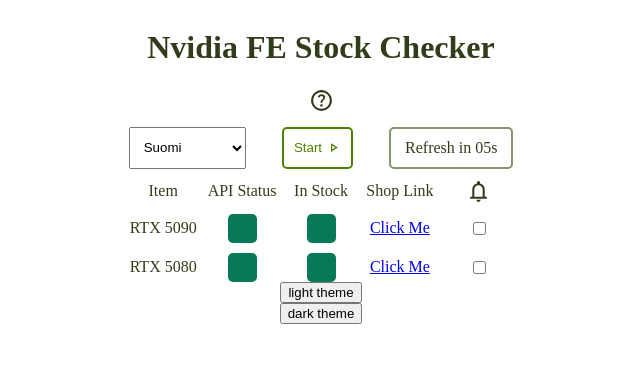
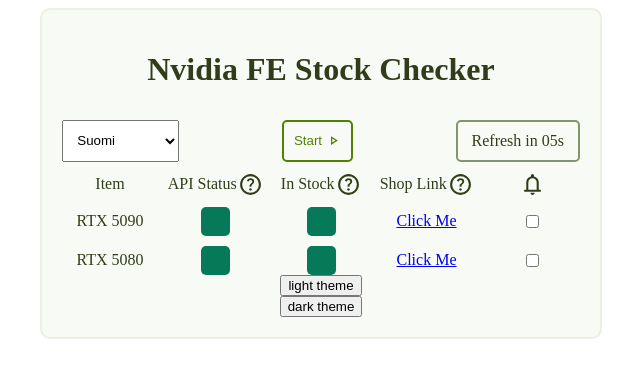
Before and after one commit to PJM178/nvidia-fe-stock-checker, a Next.js app: page / in a window 1280 px wide. Shown: the top 378 px of the page, without its empty margins (319-959 px from the left). Built offline with nearby package versions, Linux system fonts and the light colour scheme.

Commit message:
wrapper and popover components for menus

```diff
--- /dev/null
+++ b/src/app/components/Popover.module.css
@@ -0,0 +1,18 @@
+.popover-container {
+  position: fixed;
+  inset: 0px;
+  z-index: 1000;
+}
+
+.popover-container--close-popover {
+  position: fixed;
+  inset: 0px;
+  z-index: -1;
+}
+
+.popover-container--popover {
+  position: absolute;
+  background-color: var(--stroke-weak);
+  border-radius: 5px;
+  padding: 5px;
+}
--- /dev/null
+++ b/src/app/components/Popover.tsx
@@ -0,0 +1,55 @@
+import { createPortal } from "react-dom";
+import styles from "./Popover.module.css";
+import { useEffect, useRef } from "react";
+
+interface PopoverProps {
+  anchorEl: HTMLElement | null;
+  onClose: () => void;
+  children: React.ReactNode;
+}
+
+const Popover = (props: PopoverProps) => {
+  const { anchorEl, onClose, children } = props;
+  const contentRef = useRef<HTMLDivElement>(null);
+
+  const handleOnClick = (e: React.MouseEvent<HTMLDivElement, MouseEvent>) => {
+    e.stopPropagation();
+    onClose();
+  }
+
+  useEffect(() => {
+    if (anchorEl) {
+      const anchorRect = anchorEl.getBoundingClientRect();
+
+      if (contentRef.current) {
+        const contentRect = contentRef.current.getBoundingClientRect();
+
+        contentRef.current.style.top = (anchorRect.top + anchorRect.height) + 5 + "px";
+        contentRef.current.style.left = anchorRect.left - contentRect.width / 2 + anchorRect.width / 2 + "px";
+      }
+    }
+  }, [anchorEl]);
+
+  if (anchorEl) {
+    return (
+      <>
+        {createPortal(
+          <div className={styles["popover-container"]}>
+            <div
+              className={styles["popover-container--close-popover"]}
+              onClick={(e) => handleOnClick(e)}
+            />
+            <div ref={contentRef} className={styles["popover-container--popover"]}>
+              {children}
+            </div>
+          </div>,
+          document.body
+        )}
+      </>
+    );
+  }
+
+  return null;
+};
+
+export default Popover;
--- /dev/null
+++ b/src/app/components/Wrappers.tsx
@@ -0,0 +1,35 @@
+import { useRef, useState } from "react";
+import Popover from "./Popover";
+
+interface InlinePointerEnterAndLeaveWrapperProps {
+  children: React.ReactNode;
+  className?: string;
+  popoverContent?: React.ReactNode;
+}
+
+export const InlinePointerEnterAndLeaveWrapper = (props: InlinePointerEnterAndLeaveWrapperProps) => {
+  const { children, className, popoverContent } = props;
+  const [anchorEl, setAnchorEl] = useState<HTMLElement | null>(null);
+  const elementRef = useRef<HTMLElement>(null);
+
+  const handleClick = () => {
+    setAnchorEl(elementRef.current);
+  }
+
+  const onClose = () => {
+    setAnchorEl(null);
+  }
+
+  return (
+    <span
+      ref={elementRef}
+      className={className}
+      onClick={handleClick}
+    >
+      {children}
+      {popoverContent && anchorEl && <Popover anchorEl={anchorEl} onClose={onClose}>
+        {popoverContent}
+      </Popover>}
+    </span>
+  );
+}
--- a/src/app/globals.css
+++ b/src/app/globals.css
@@ -112,10 +112,21 @@
   transition: background-color 300ms, color 300ms;
 }
 
+@media (max-width: 600px) {
+  /* Styles for screens with width less than 600px */
+  body {
+    margin: unset;
+  }
+}
+
 @media (prefers-color-scheme: dark) {
   html {
     color-scheme: dark;
   }
+}
+
+h1 {
+  text-align: center;
 }
 
 .transition-test {
--- a/src/app/page.module.css
+++ b/src/app/page.module.css
@@ -5,6 +5,22 @@
   flex-direction: column;
   align-items: center;
   width: fit-content;
+  padding: 20px;
+  border: var(--stroke-weak) solid 2px;
+  border-radius: 10px;
+  background-color: var(--fill);
+}
+
+@media (max-width: 600px) {
+  /* Styles for screens with width less than 600px */
+  .main-content-container {
+    width: 100%;
+    padding: 10px;
+    border: unset;
+    border-bottom: var(--stroke-weak) solid 2px;
+    border-radius: unset;
+    background-color: var(--fill);
+  }
 }
 
 .locale-bar-container {
@@ -19,6 +35,7 @@
   display: grid;
   grid-template-columns: repeat(5, 1fr);
   gap: 10px;
+  text-align: center;
 }
 
 .sku-grid-table--row {
@@ -34,6 +51,16 @@
   display: flex;
   justify-content: center;
   align-items: center;
+}
+
+.sku-grid-table--header-icon {
+  display: inline-flex;
+  margin-left: 0.10rem;
+}
+
+.sku-grid-table--header-icon-icon:hover {
+  fill: var(--brand);
+  cursor: pointer;
 }
 
 /* .sku-grid-table--header-notification > svg {
--- a/src/app/page.tsx
+++ b/src/app/page.tsx
@@ -10,6 +10,7 @@
   SKUProps, ResponseData, ErrorResponse, ApiResponse, SkuData, TimerProps, LocaleBarProps,
   GridTableProps, ApiSkuData
 } from "./page.types";
+import { InlinePointerEnterAndLeaveWrapper } from "./components/Wrappers";
 
 export const skuData = {
   baseUrl: (sku: string, locale: string) => {
@@ -23,11 +24,13 @@
           gpuName: "RTX 5090",
           skuName: "Pro5090FE",
           isUpdated: false,
+          isFromApi: false,
         },
         rtx5080: {
           gpuName: "RTX 5080",
           skuName: "PRO580GFTNV",
           isUpdated: false,
+          isFromApi: false,
         },
       },
       locale: "fi-fi",
@@ -39,16 +42,19 @@
         //   gpuName: "RTX 5090",
         //   skuName: "5090FEPROSHOP",
         //   isUpdated: false,
+        //   isFromApi: false,
         // },
         rtx5070: {
           gpuName: "RTX 5070",
           skuName: "PRO570GFTNV",
           isUpdated: false,
+          isFromApi: false,
         },
         rtx5080: {
           gpuName: "RTX 5080",
           skuName: "PRO580GFTNV",
           isUpdated: false,
+          isFromApi: false,
         },
       },
       locale: "de-de",
@@ -505,12 +511,64 @@
 
   checkIfIsInData();
 
+  const handlePopoverContent = (element: "api" | "stock" | "link") => {
+    if (element === "api") {
+      return (
+        <div>
+          API INFO
+        </div>
+      );
+    }
+
+    if (element === "stock") {
+      return (
+        <div>
+          STOCK INFO
+        </div>
+      );
+    }
+
+    if (element === "link") {
+      return (
+        <div>
+          LINK INFO
+        </div>
+      );
+    }
+  }
+
   return (
     <div className={styles["sku-grid-table"]}>
       <div className={styles["sku-grid-table--header"]}>Item</div>
-      <div className={styles["sku-grid-table--header"]}>API Status</div>
-      <div className={styles["sku-grid-table--header"]}>In Stock</div>
-      <div className={styles["sku-grid-table--header"]}>Shop Link</div>
+      <div className={styles["sku-grid-table--header"]}>
+        API Status
+        <InlinePointerEnterAndLeaveWrapper
+          className={styles["sku-grid-table--header-icon"]}
+          popoverContent={handlePopoverContent("api")}
+        >
+          <QuestionMark className={styles["sku-grid-table--header-icon-icon"]} />
+        </InlinePointerEnterAndLeaveWrapper>
+      </div>
+      <div className={styles["sku-grid-table--header"]}>
+        In Stock
+        <InlinePointerEnterAndLeaveWrapper
+          className={styles["sku-grid-table--header-icon"]}
+          popoverContent={handlePopoverContent("stock")}
+        >
+          <QuestionMark className={styles["sku-grid-table--header-icon-icon"]} />
+        </InlinePointerEnterAndLeaveWrapper>
+      </div>
+      <div
+        className={styles["sku-grid-table--header"]}
+      >
+        Shop Link
+        <InlinePointerEnterAndLeaveWrapper
+          className={styles["sku-grid-table--header-icon"]}
+          popoverContent={handlePopoverContent("link")}
+        >
+          <QuestionMark className={styles["sku-grid-table--header-icon-icon"]} />
+        </InlinePointerEnterAndLeaveWrapper>
+      </div>
       <div className={styles["sku-grid-table--header"]}><Notification /></div>
       {Object.values(skuData.country[country].skus).map(sku => (
         <SKU
@@ -592,9 +650,6 @@
       <main>
         <div className={styles["main-content-container"]}>
           <h1>Nvidia FE Stock Checker</h1>
-          <div onPointerEnter={() => console.log("lol")}>
-            <QuestionMark />
-          </div>
           <LocaleBar
             setChosenCountry={setChosenCountry}
             setIsAlertActive={setIsAlertActive}
```
